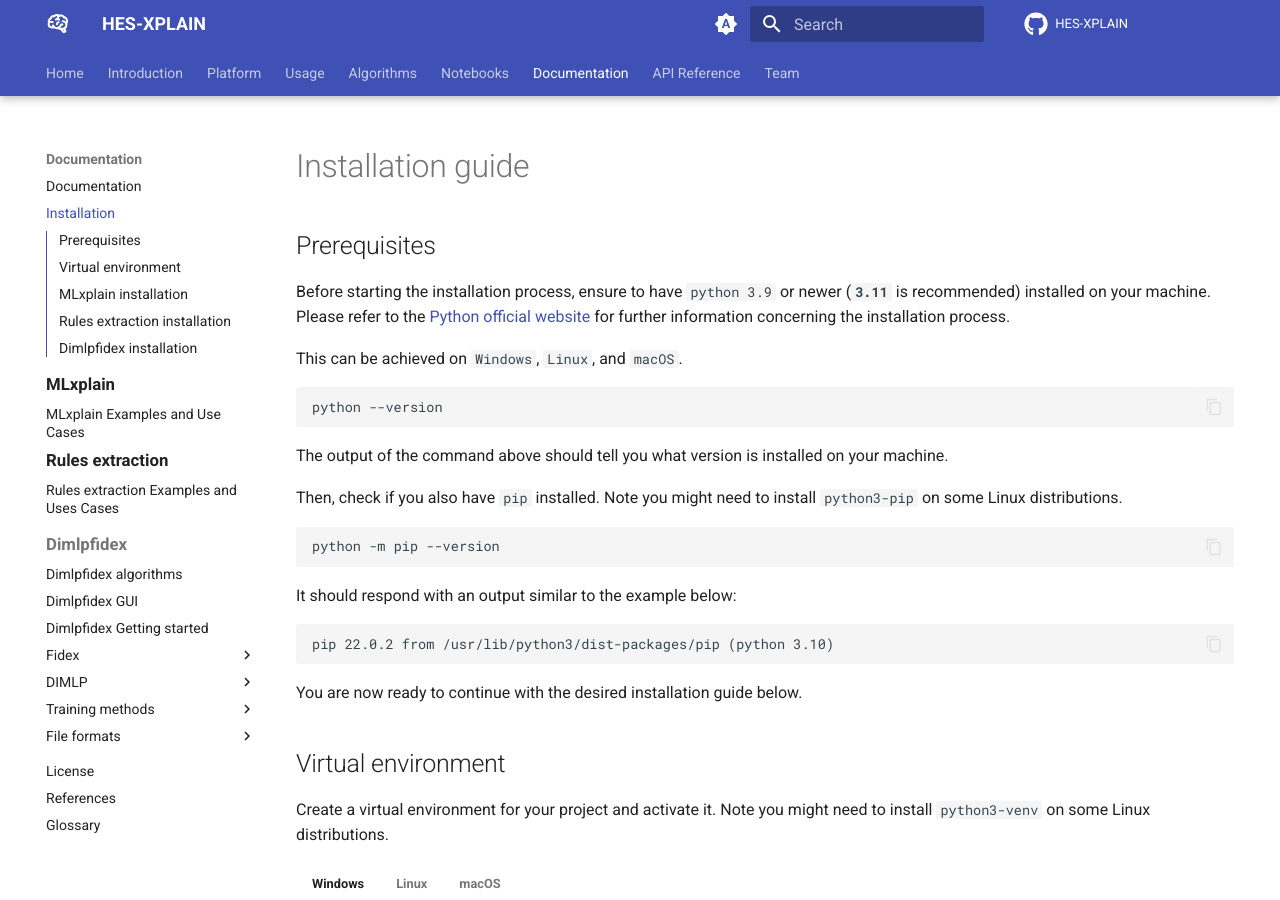
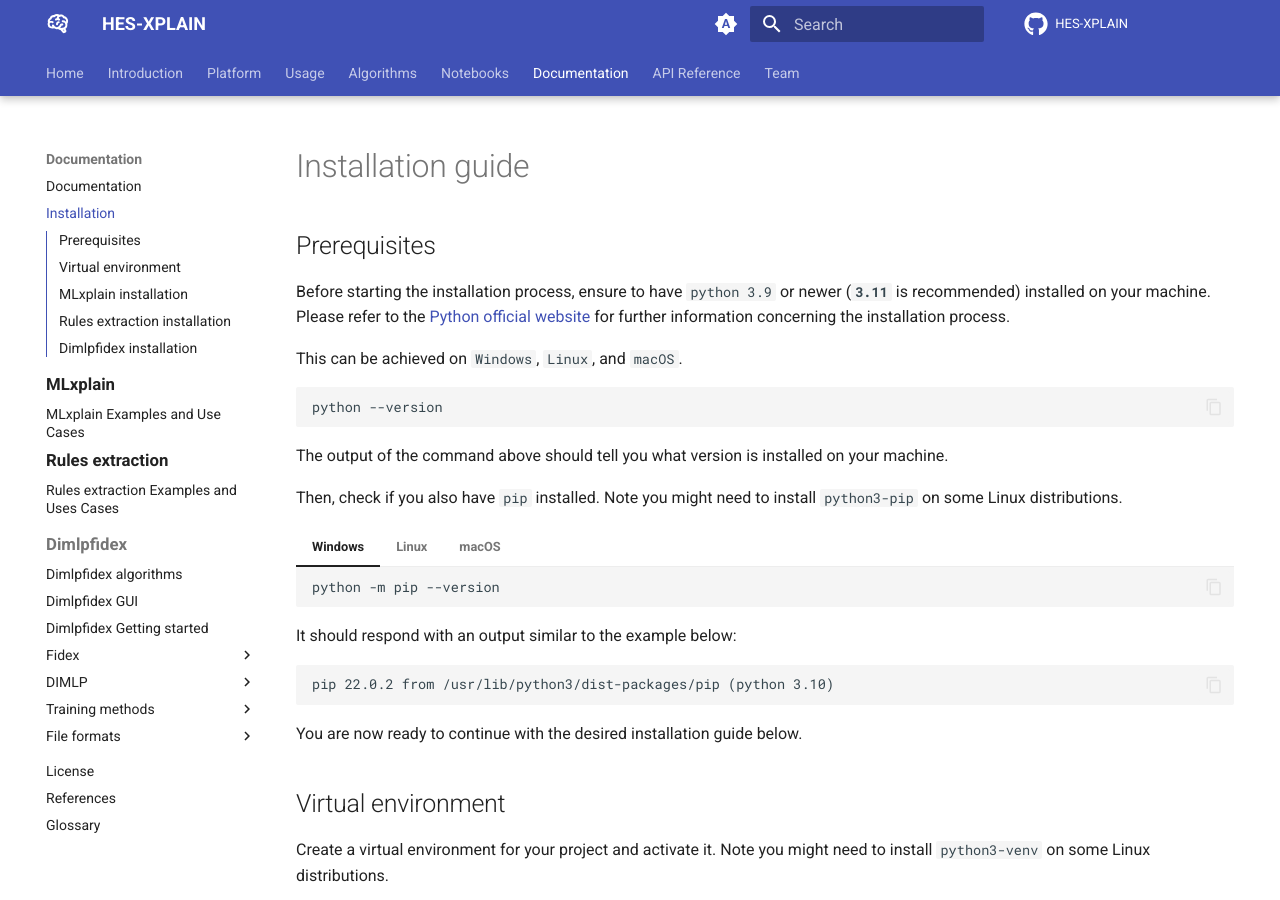
Before and after one commit to HES-XPLAIN/hes-xplain.github.io, an MkDocs documentation site: the page built from docs/documentation/installation-guide.md, in a window 1280 px wide and 900 px high. Built offline with MkDocs 1.6.1 and Material for MkDocs 9.7.7, drawn with Linux system fonts in a browser that asks for light colours; comment, search, counter and statistics services are not loaded.

Commit message:
Little changes

````diff
--- a/docs/documentation/installation-guide.md
+++ b/docs/documentation/installation-guide.md
@@ -15,9 +15,20 @@ The output of the command above should tell you what version is installed on you
 Then, check if you also have `pip` installed.
 Note you might need to install `python3-pip` on some Linux distributions.
 
-```sh
-python -m pip --version
-```
+=== "Windows"
+    ```sh
+    python -m pip --version
+    ```
+
+=== "Linux"
+    ```sh
+    pip --version
+    ```
+
+=== "macOS"
+    ```sh
+    pip --version
+    ```
 
 It should respond with an output similar to the example below:
 ```
````
Also changed, not shown: docs/documentation/dimlpfidex/getting-started.md (+1 -1 lines).
